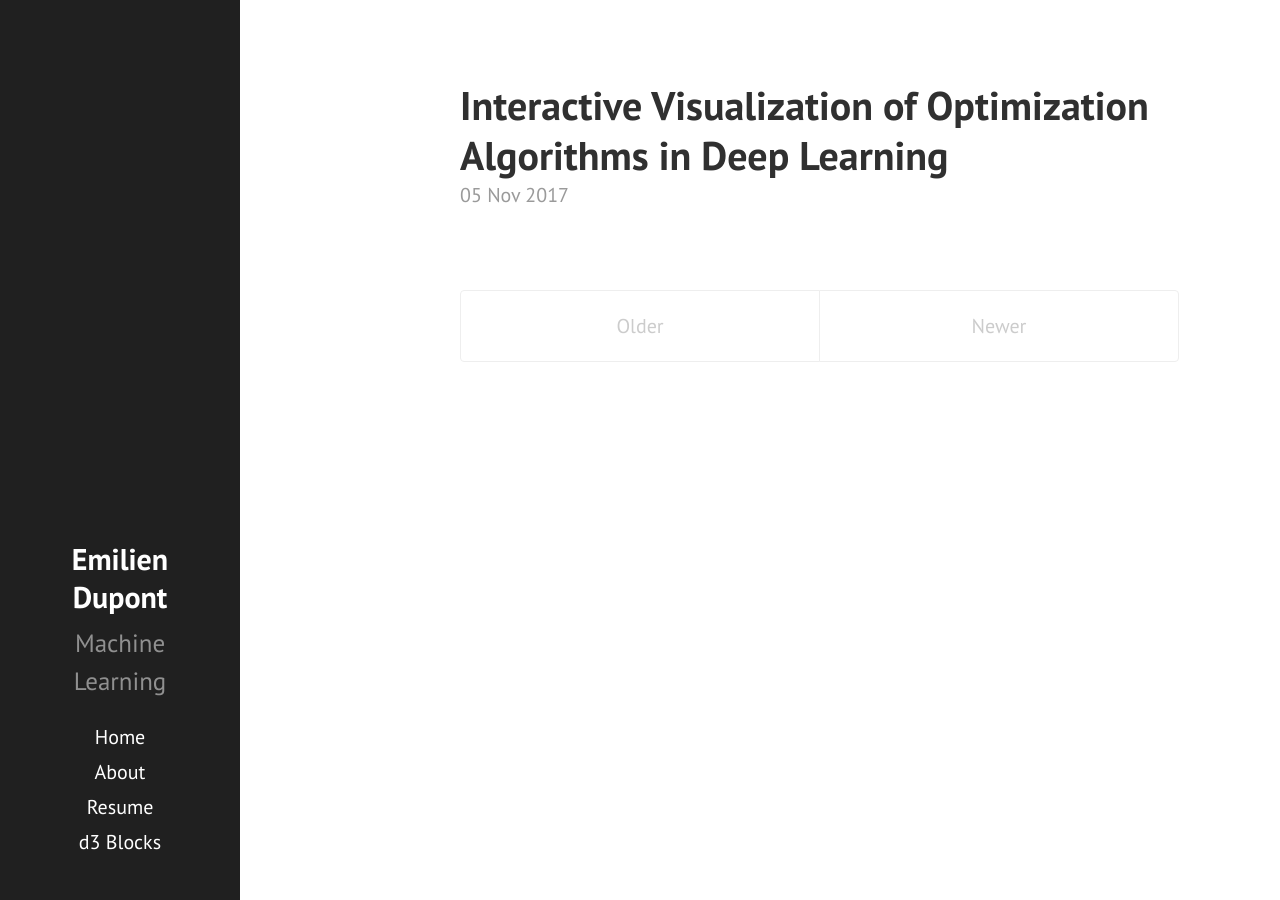
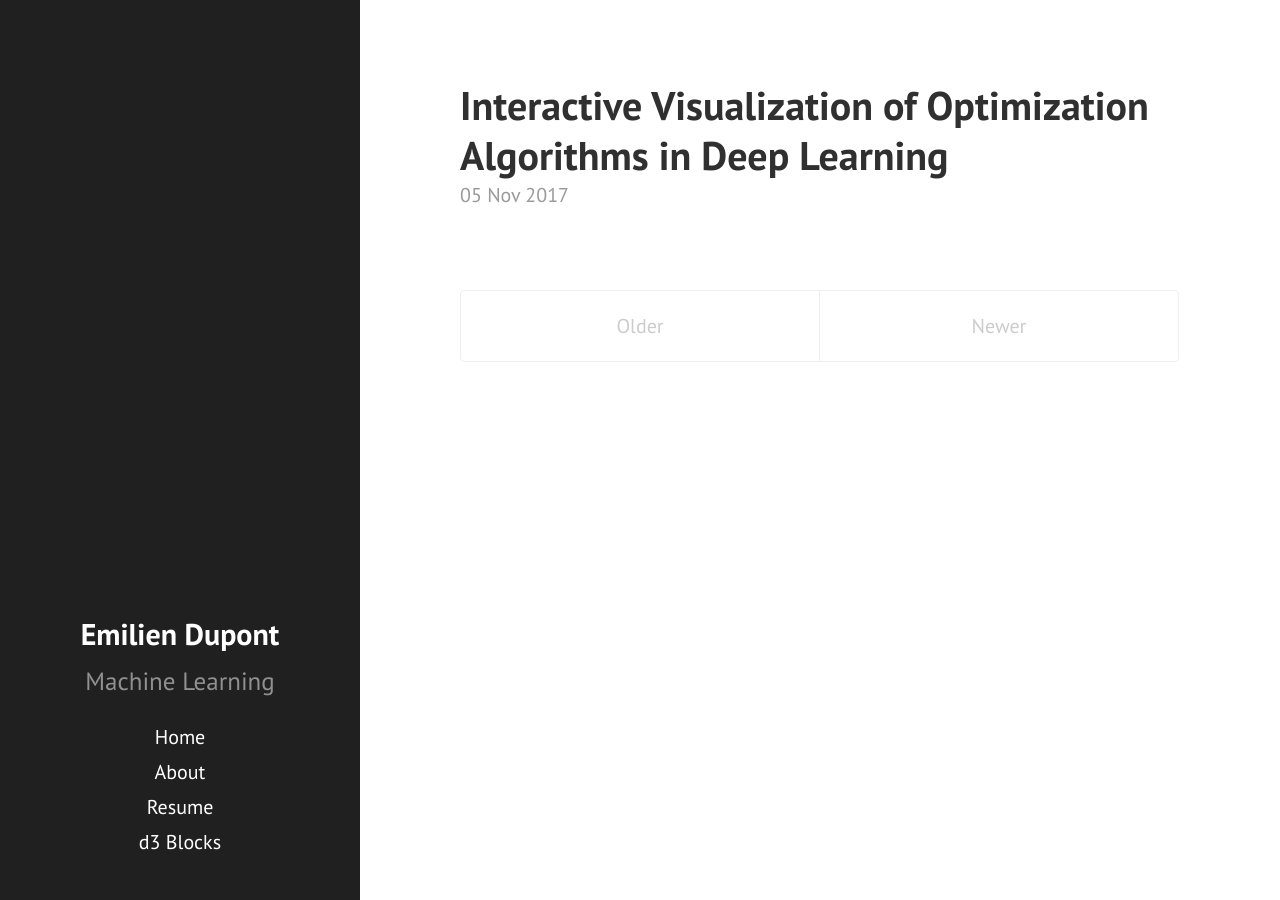
Before and after one commit to EmilienDupont/emiliendupont.github.io, a Jekyll site: the page built from index.html, in a window 1280 px wide. Built offline with Jekyll 4.4.1, drawn with Linux system fonts in a browser that asks for light colours; the list of posts is cut into pages by our own code.

Commit message:
:sparkles: wider sidebar

```diff
--- a/public/css/hyde.css
+++ b/public/css/hyde.css
@@ -65,7 +65,7 @@ html {
     top: 0;
     left: 0;
     bottom: 0;
-    width: 12rem; // 18rem
+    width: 18rem; // 18rem
     text-align: left;
   }
 }
```
